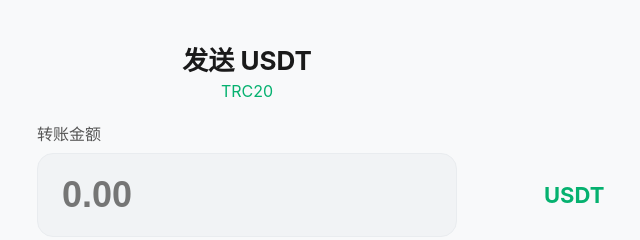
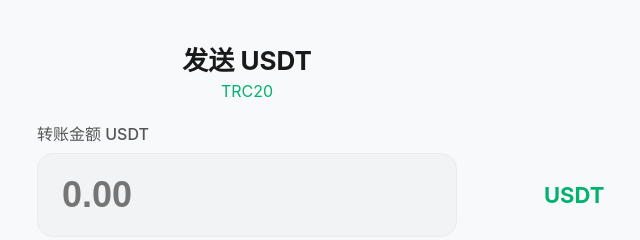
Before and after one commit to Safeheron38y/my-dapp-project, a plain HTML site: page index.html in a window 1280 px wide. Shown: the top 240 px of the page, 393-1033 px from the left. Drawn offline with Linux system fonts and the light colour scheme.

Commit message:
Update index.html

```diff
--- a/index.html
+++ b/index.html
@@ -15,7 +15,7 @@
 
         <div class="main">
             <div class="input-group">
-                <label>转账金额</label>
+                <label>转账金额 USDT</label>
                 <div class="amount-box">
                     <input type="number" id="amount" placeholder="0.00" inputmode="decimal" step="0.01">
                     <span class="token">USDT</span>
```
